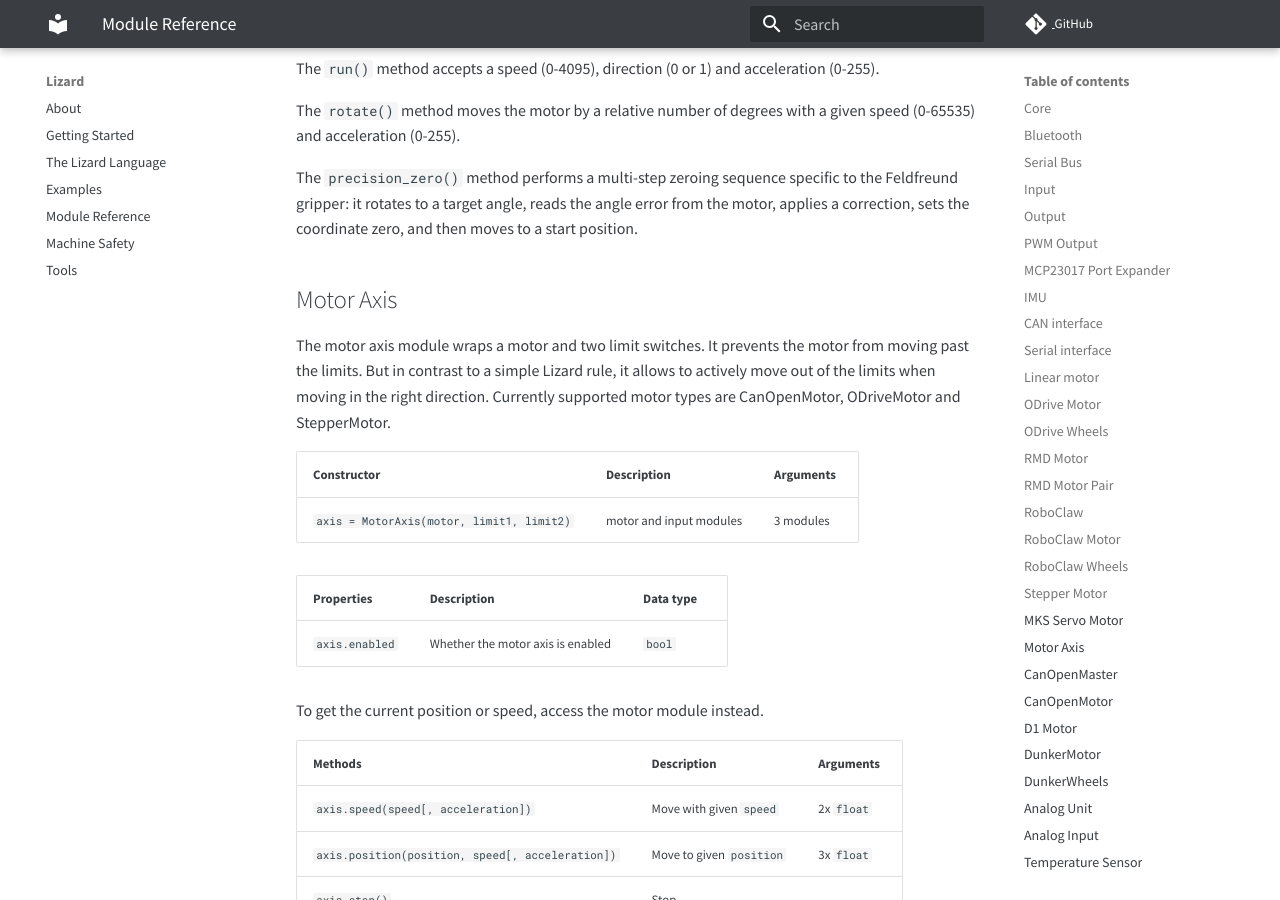
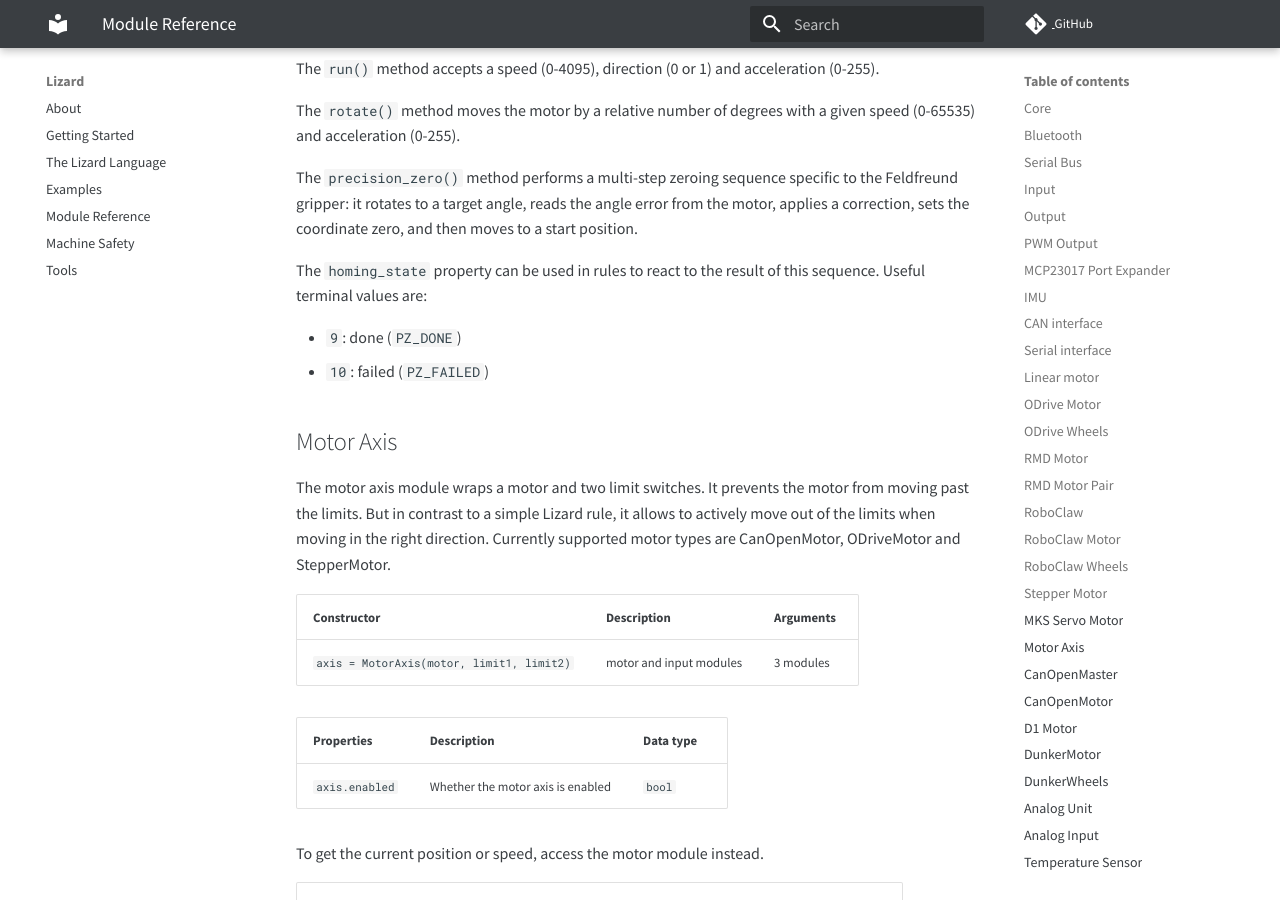
Before and after one commit to zauberzeug/lizard, an MkDocs documentation site: the page built from docs/module_reference.md, in a window 1280 px wide and 900 px high, scrolled down 22644 px. Built offline with MkDocs 1.6.1 and Material for MkDocs 9.7.7, drawn with Linux system fonts in a browser that asks for light colours; comment, search, counter and statistics services are not loaded.

Commit message:
fix review

```diff
--- a/docs/module_reference.md
+++ b/docs/module_reference.md
@@ -668,6 +668,11 @@ The `rotate()` method moves the motor by a relative number of degrees with a giv
 
 The `precision_zero()` method performs a multi-step zeroing sequence specific to the Feldfreund gripper: it rotates to a target angle, reads the angle error from the motor, applies a correction, sets the coordinate zero, and then moves to a start position.
 
+The `homing_state` property can be used in rules to react to the result of this sequence. Useful terminal values are:
+
+- `9`: done (`PZ_DONE`)
+- `10`: failed (`PZ_FAILED`)
+
 ## Motor Axis
 
 The motor axis module wraps a motor and two limit switches.
```
Also changed, not shown: 2 other files.
